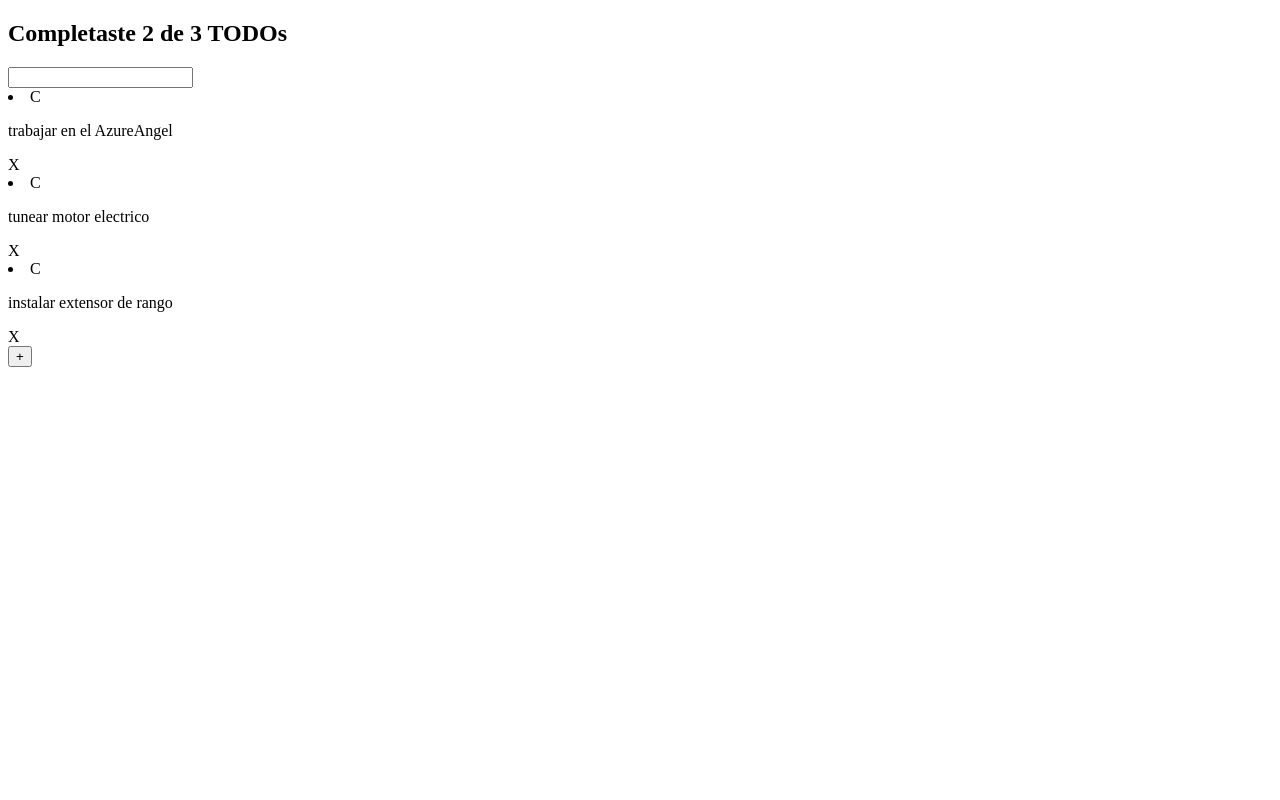
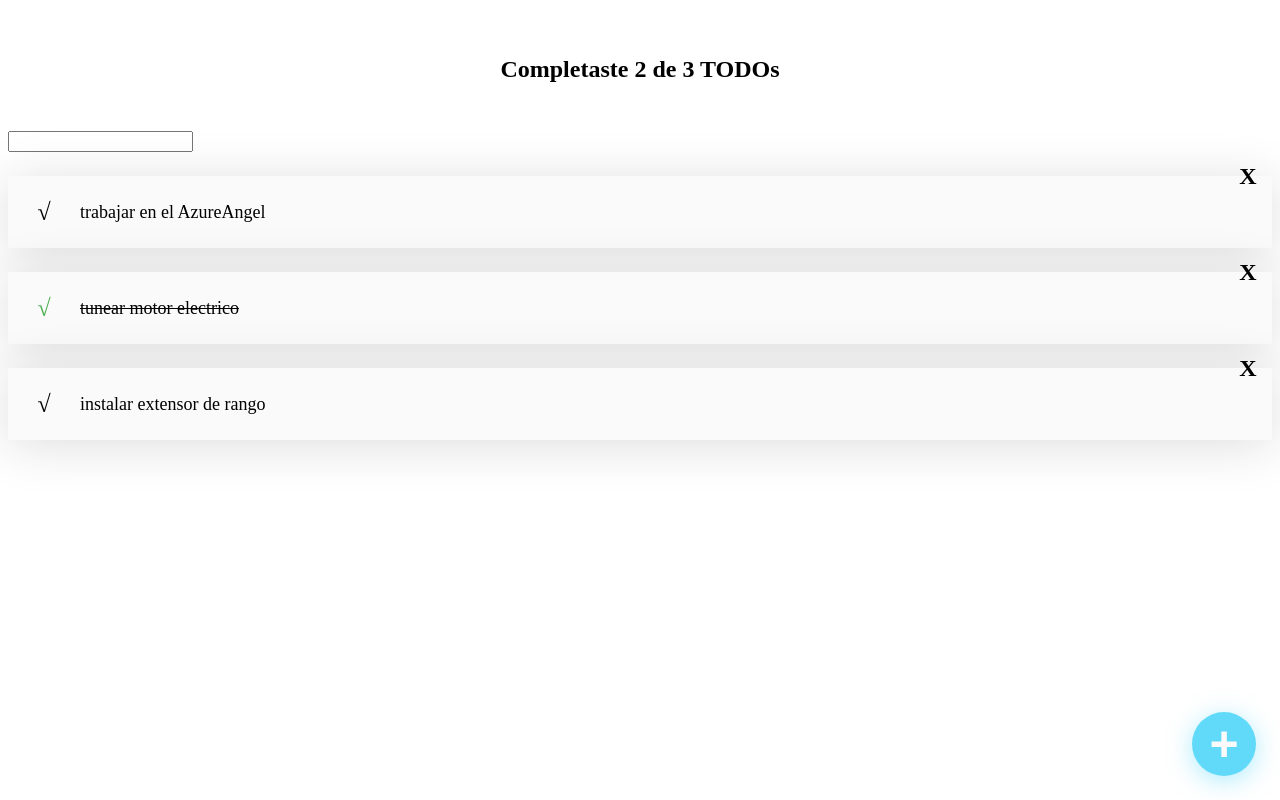
Before and after one commit to slacksky/intro-react, a React (Create React App) app: page / in a window 1280 px wide. Built offline with nearby package versions, Linux system fonts and the light colour scheme.

Commit message:
addgin css styles and other modifications

```diff
--- a/src/App.js
+++ b/src/App.js
@@ -9,7 +9,7 @@
 
 const todos= [
   {text: 'trabajar en el AzureAngel', completed: false},
-  {text: 'tunear  motor electrico', completed: false},
+  {text: 'tunear  motor electrico', completed: true},
   {text: 'instalar extensor de rango', completed: false}
 ];
 
@@ -26,7 +26,10 @@
 
       <TodoList>
       {todos.map(todo => (
-        <TodoItem key={todo.text} text={todo.text}/>
+        <TodoItem
+        key={todo.text}
+        text={todo.text}
+        completed={todo.completed} />
       ))}
       </TodoList>
 
--- /dev/null
+++ b/src/CreateTodoButton.css
@@ -0,0 +1,25 @@
+.CreateTodoButton {
+    background-color: #61DAFA;
+    box-shadow: 0px 5px 25px rgba(97, 218, 250, 0.5);
+    border: none;
+    border-radius: 50%;
+    cursor: pointer;
+    font-size: 50px;
+    position: fixed;
+    bottom: 24px;
+    right: 24px;
+    font-weight: bold;
+    color: #FAFAFA;
+    display: flex;
+    justify-content: center;
+    align-items: center;
+    height: 64px;
+    width: 64px;
+
+    transform: rotate(0);
+    transition: .3s ease;
+  }
+
+  .CreateTodoButton:hover {
+    transform: rotate(224deg);
+  }
--- a/src/CreateTodoButton.js
+++ b/src/CreateTodoButton.js
@@ -1,11 +1,10 @@
-
 import React from "react";
+import './CreateTodoButton.css';
 
 function CreateTodoButton(props) {
     return(
-        <button>+</button>
-    );
-
+        <button className="CreateTodoButton">+</button>
+        );
 }
 
 export { CreateTodoButton};
--- /dev/null
+++ b/src/TodoCounter.css
@@ -0,0 +1,6 @@
+.TodoCounter {
+    font-size: 24px;
+    text-align: center;
+    margin: 0;
+    padding: 48px;
+  }
--- a/src/TodoCounter.js
+++ b/src/TodoCounter.js
@@ -1,8 +1,11 @@
 import React from "react";
+
+import './TodoCounter.css';
+
 
 function TodoCounter() {
     return (
-    <h2>Completaste 2 de 3 TODOs</h2>
+    <h2  className="TodoCounter">Completaste 2 de 3 TODOs</h2>
     );
 }
 
--- /dev/null
+++ b/src/TodoItem.css
@@ -0,0 +1,49 @@
+.TodoItem {
+  background-color: #FAFAFA;
+  position: relative;
+  display: flex;
+  justify-content: center;
+  align-items: center;
+  margin-top: 24px;
+  box-shadow: 0px 5px 50px rgba(32, 35, 41, 0.15);
+}
+
+.TodoItem-p {
+  margin: 24px 0 24px 24px;
+  width: calc(100% - 120px);
+  font-size: 18px;
+  line-height: 24px;
+  font-weight: 400;
+}
+.TodoItem-p--complete {
+  text-decoration: line-through;
+}
+
+.Icon {
+  cursor: pointer;
+  display: flex;
+  justify-content: center;
+  align-items: center;
+  height: 48px;
+  width: 48px;
+  font-size: 24px;
+  font-weight: bold;
+  /* background-color: #CCC; */
+}
+
+.Icon-check {
+  position: absolute;
+  left: 12px;
+}
+.Icon-check--active {
+  color: #4caf50;
+}
+
+.Icon-delete {
+  position: absolute;
+  top: -24px;
+  right: 0;
+}
+.Icon-delete:hover {
+  color: red;
+}
--- a/src/TodoItem.js
+++ b/src/TodoItem.js
@@ -1,16 +1,20 @@
-
-import React from "react";
+import React from 'react';
+import './TodoItem.css';
 
 function TodoItem(props) {
-    return(
-
-        <li>
-            <span>C</span>
-            <p>{props.text}</p>
-            <span>X</span>
-        </li>
-    );
-
+  return (
+    <li className="TodoItem">
+      <span className={`Icon Icon-check ${props.completed && 'Icon-check--active'}`}>
+        √
+      </span>
+      <p className={`TodoItem-p ${props.completed && 'TodoItem-p--complete'}`}>
+        {props.text}
+      </p>
+      <span className="Icon Icon-delete">
+        X
+      </span>
+    </li>
+  );
 }
 
-export {TodoItem};
+export { TodoItem };
--- /dev/null
+++ b/src/TodoList.css
@@ -0,0 +1,5 @@
+ul {
+  margin: 0;
+  padding: 0 0 56px 0;
+  list-style: none;
+}
--- a/src/TodoList.js
+++ b/src/TodoList.js
@@ -1,13 +1,15 @@
 
 import React from "react";
+import './TodoList.css'
 
 function TodoList(props) {
-    return(
-        <section>
-            {props.children}
-        </section>
+    return (
+      <section>
+        <ul>
+          {props.children}
+        </ul>
+      </section>
     );
-
-}
+  }
 
 export {TodoList};
--- /dev/null
+++ b/src/TodoSearch.css
@@ -0,0 +1,24 @@
+.TodoSearch {
+  background: #F9FBFC;
+  border-radius: 2px;
+  border: 2px solid #202329;
+  margin: 0 24px;
+  height: 64px;
+  width: calc(100% - 62px);
+  font-size: 24px;
+  text-align: center;
+  font-family: 'Montserrat';
+  font-weight: 400;
+  color: #1E1E1F;
+  box-shadow: 0px 5px 50px rgba(32, 35, 41, 0.25);
+}
+
+.TodoSearch::placeholder {
+  color: #A5A5A5;
+  font-family: 'Montserrat';
+  font-weight: 400;
+}
+
+.TodoSearch:focus {
+  outline-color: #61DAFA;
+}
--- a/src/TodoSearch.js
+++ b/src/TodoSearch.js
@@ -1,4 +1,5 @@
 import React from "react";
+import './TodoSearch.css';
 
 function TodoSearch() {
     return(
--- a/src/index.css
+++ b/src/index.css
@@ -1,13 +1,13 @@
 body {
   margin: 0;
-  font-family: -apple-system, BlinkMacSystemFont, 'Segoe UI', 'Roboto', 'Oxygen',
-    'Ubuntu', 'Cantarell', 'Fira Sans', 'Droid Sans', 'Helvetica Neue',
-    sans-serif;
-  -webkit-font-smoothing: antialiased;
-  -moz-osx-font-smoothing: grayscale;
+  padding: 0;
+  background: #F2F4F5;
+  color: #1E1E1F;
+  font-family: 'Montserrat', Arial, Helvetica, sans-serif;
 }
 
-code {
-  font-family: source-code-pro, Menlo, Monaco, Consolas, 'Courier New',
-    monospace;
+#root {
+  margin: 0 24px;
+  position: relative;
+  min-height: 100vh;
 }
```
